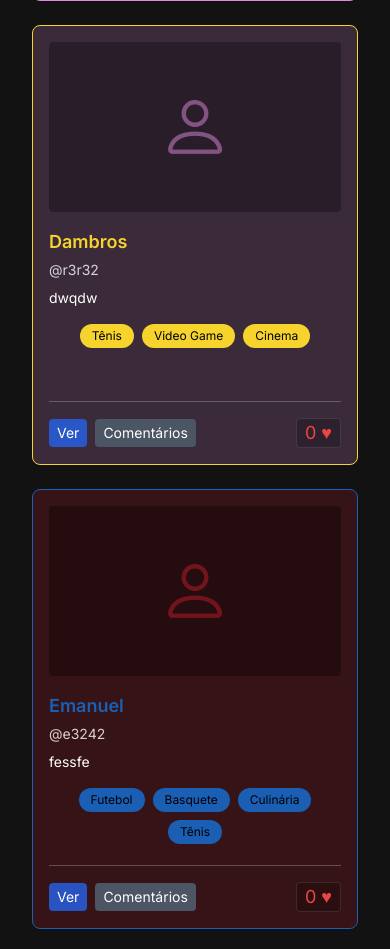
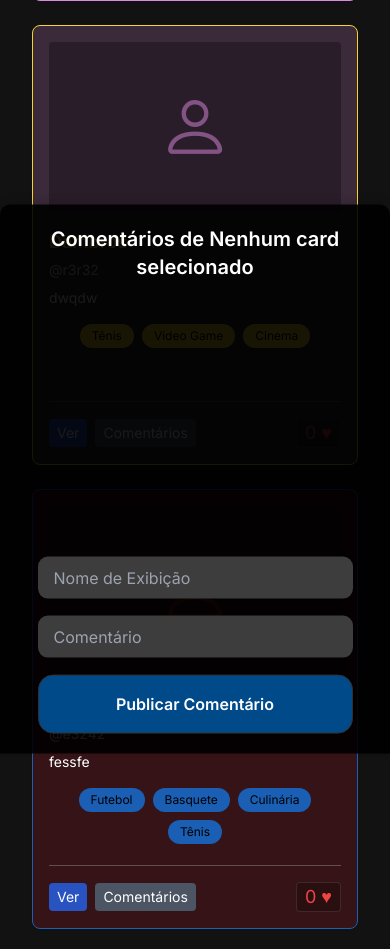
Before and after one commit to emanuelangerdev/expoceep.criase, a Django app: page /cards/ in a window 390 px wide. Shown: the part 639-1588 px from the top of the page. Run offline with Django 4.2, Linux system fonts and the light colour scheme; data comes from the database, SQL or seed files in the repository; some libraries are stand-ins or nearby versions; some web fonts are replaced.

Commit message:
comentarios responssivos

```diff
--- a/blog/templates/card/cards_list.html
+++ b/blog/templates/card/cards_list.html
@@ -67,9 +67,11 @@
 </div>
 
 <!-- Painel de Comentários - Corrigido -->
-<div class="fixed bottom-0 right-0 w-[400px] h-screen bg-black/90 p-5 rounded-l-[10px] shadow-[inset_-4px_0_8px_rgba(0,0,0,0.3)] transform translate-x-full transition-transform duration-500 ease-in-out flex flex-col z-[2000] coments">
+<!-- Painel de Comentários - Responsivo -->
+<div class="fixed bottom-0 left-0 md:right-0 md:left-auto w-full md:w-[400px] h-[65%] md:h-screen bg-black/90 p-5 rounded-t-[10px] md:rounded-l-[10px] md:rounded-none shadow-[0_-4px_8px_rgba(0,0,0,0.1)] md:shadow-[inset_-4px_0_8px_rgba(0,0,0,0.3)] transform translate-y-full md:translate-y-0 md:translate-x-full transition-transform duration-500 ease-in-out flex flex-col z-[2000] coments">
+
   <!-- Título dinâmico -->
-  <div class="mb-4">
+  <div class="mb-4 text-center md:text-left">
     <h2 class="text-white text-xl font-semibold" id="titulo-comentarios">
       Comentários de <span id="nome-card-comentarios">Nenhum card selecionado</span>
     </h2>
@@ -77,15 +79,22 @@
     <input type="hidden" id="card-id-atual" value="">
   </div>
 
-  <div class="flex-1 overflow-y-auto mb-3 h-[20vh] text-[#dad7d7] space-y-4 comentarios-lista">
-    <!-- Lista de comentários será inserida aqui -->
+  <!-- Lista de comentários -->
+  <div class="flex-1 overflow-y-auto mb-3 text-[#dad7d7] space-y-4 comentarios-lista text-sm md:text-base">
+    <!-- Comentários serão inseridos aqui -->
   </div>
 
-  <input type="text" placeholder="Nome de Exibição" class="bg-[#3d3d3d] h-[5vh] caret-[#dad7d7] rounded-[10px] mb-[2vh] border-none px-4 focus:outline-none focus:border focus:border-[#dad7d7] nome_exibicao">
+  <!-- Nome -->
+  <input type="text" placeholder="Nome de Exibição"
+    class="bg-[#3d3d3d] h-[5vh] caret-[#dad7d7] rounded-[10px] mb-[2vh] border-none px-4 focus:outline-none focus:border focus:border-[#dad7d7] nome_exibicao w-[90%] mx-auto md:mx-0" />
 
-  <input type="text" placeholder="Comentário" class="bg-[#3d3d3d] h-[5vh] caret-[#dad7d7] rounded-[10px] mb-[2vh] border-none px-4 focus:outline-none focus:border focus:border-[#dad7d7] comentario">
+  <!-- Comentário -->
+  <input type="text" placeholder="Comentário"
+    class="bg-[#3d3d3d] h-[5vh] caret-[#dad7d7] rounded-[10px] mb-[2vh] border-none px-4 focus:outline-none focus:border focus:border-[#dad7d7] comentario w-[90%] mx-auto md:mx-0" />
 
-  <button class="h-[7vh] rounded-[15px] border border-[#303030] bg-[#004a8a] text-white font-semibutext-white font-semibold outline-none hover:bg-[#00427c] active:bg-[#00427c] active:scale-90 transition-transform publicar">
+  <!-- Botão -->
+  <button
+    class="h-[7vh] w-[90%] md:w-auto mx-auto md:mx-0 rounded-[15px] border border-[#303030] bg-[#004a8a] text-white font-semibold outline-none hover:bg-[#00427c] active:bg-[#00427c] active:scale-90 transition-transform publicar">
     Publicar Comentário
   </button>
 </div>
```
